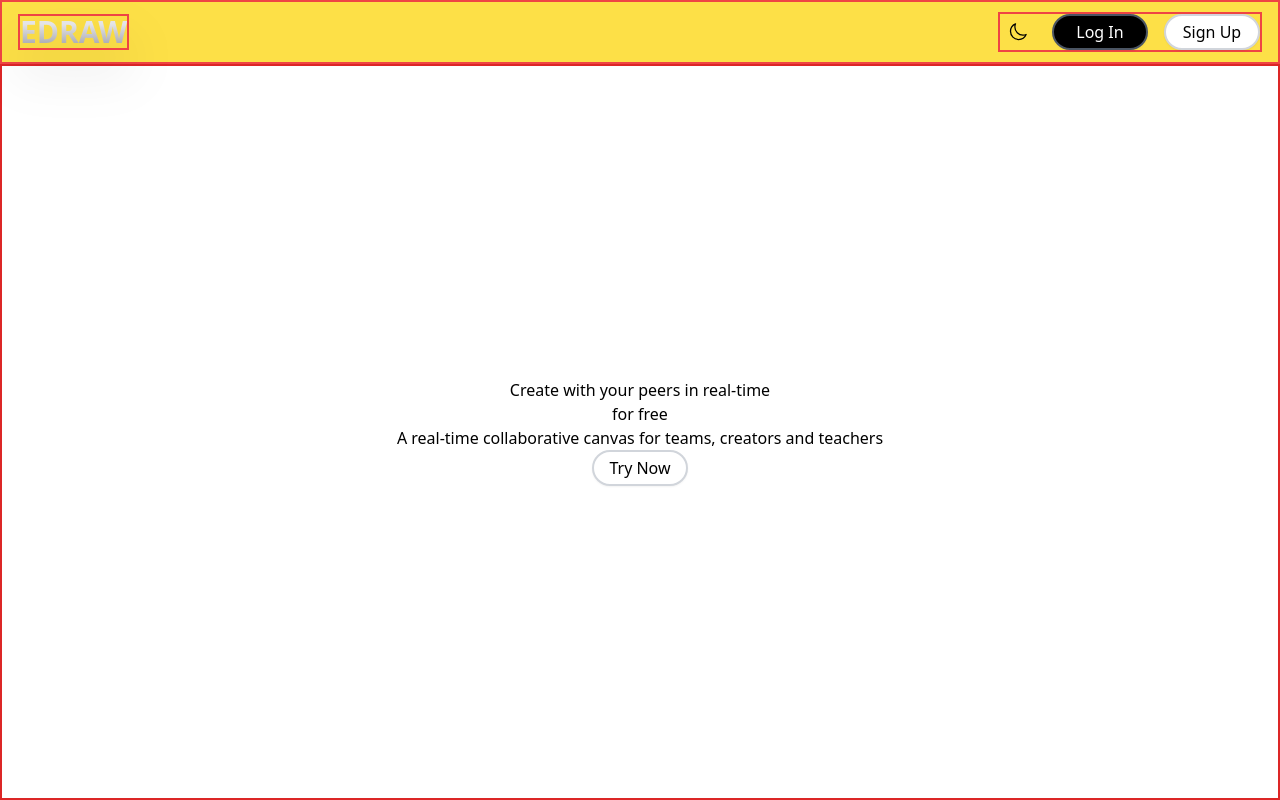
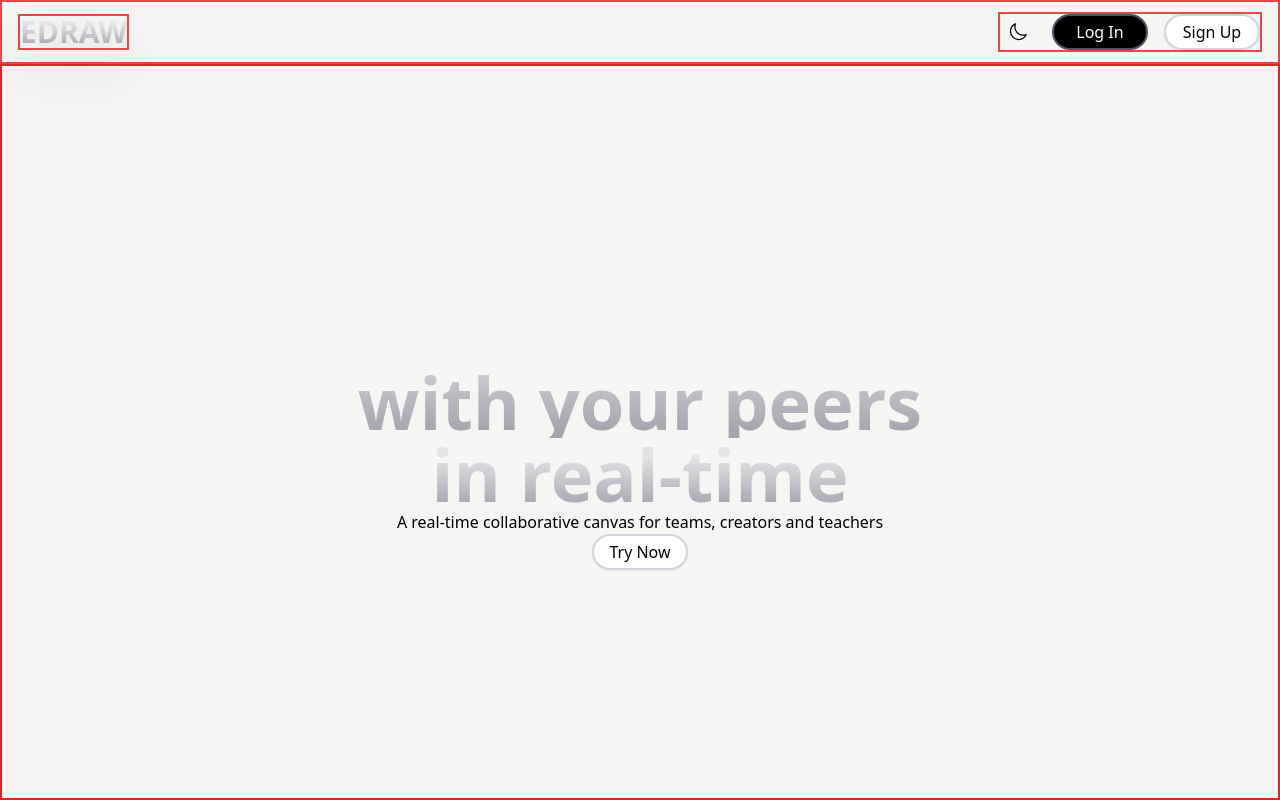
Before and after one commit to S-J-01/edraw, a Next.js app in the folder apps/web/: page / in a window 1280 px wide. Built offline with nearby package versions, Linux system fonts and the light colour scheme.

Commit message:
[feat:] styled hero section and added animation

```diff
--- a/apps/web/components/AppBar.tsx
+++ b/apps/web/components/AppBar.tsx
@@ -4,7 +4,7 @@ import ThemeToggle from "./ThemeToggle"
 
  const AppBar = () => {
     return(
-        <div className="flex flex-row justify-between items-center min-h-[8vh] px-4 bg-yellow-300 dark:bg-purple-900 border-2 border-red-500">
+        <div className="flex flex-row justify-between items-center min-h-[8vh] px-4 bg-stone-100 dark:bg-neutral-900 border-2 border-red-500">
             <h1 className="text-3xl/[2rem] font-semibold -tracking-4 bg-gradient-to-b from-zinc-200 via-zinc-200 via-[25%] to-zinc-400  inline-block text-transparent bg-clip-text drop-shadow-2xl border-2 border-red-500">
                 EDRAW
             </h1>
--- a/apps/web/components/HeroSection.tsx
+++ b/apps/web/components/HeroSection.tsx
@@ -1,11 +1,18 @@
 import TryNowButton from "./TryNowButton"
+import { RotateWordsAnimation } from "./RotateWordsAnimation"
 
 const HeroSection = ()=>{
 return (
-    <div className="flex flex-col items-center justify-center text-center min-h-[92vh] border-2 border-red-600">
-        Create with your peers in real-time <br />
-        for free <br />
+    <div className="flex flex-col items-center justify-center text-center min-h-[92vh] bg-stone-100 dark:bg-neutral-900 border-2 border-red-600">
+        <RotateWordsAnimation text="with your peers" words={["Create", "Collaborate", "Communicate"]}/>
+        <div className="text-7xl font-semibold -tracking-4 bg-gradient-to-b from-zinc-200 via-zinc-200 via-[25%] to-zinc-400 inline-block text-transparent bg-clip-text">
+        in real-time
+        </div>
+
+        <div>
         A real-time collaborative canvas for teams, creators and teachers <br />
+        </div>
+
         <TryNowButton/>
     </div>
 )
--- /dev/null
+++ b/apps/web/components/RotateWordsAnimation.tsx
@@ -0,0 +1,39 @@
+"use client"
+
+import { AnimatePresence, motion } from "motion/react"
+import { useEffect, useState } from "react"
+
+export function RotateWordsAnimation({
+  text = "Rotate",
+  words = ["Word 1", "Word 2", "Word 3"],
+}: {
+  text: string
+  words: string[]
+}) {
+  const [index, setIndex] = useState(0)
+
+useEffect(() => {
+const interval = setInterval(() => {
+setIndex((prevIndex) => (prevIndex + 1) % words.length)
+}, 5000)
+
+return () => clearInterval(interval)
+}, [])
+return (
+
+<div className="text-7xl font-semibold -tracking-4 bg-gradient-to-b from-zinc-200 via-zinc-200 via-[25%] to-zinc-400 inline-block text-transparent bg-clip-text">
+
+  <AnimatePresence mode="wait">
+    <motion.p
+      key={words[index]}
+      initial={{ opacity: 0, y: -40 }}
+      animate={{ opacity: 1, y: 0 }}
+      exit={{ opacity: 0, y: 40 }}
+      transition={{ duration: 0.5 }}
+    >
+      {words[index]}
+    </motion.p>
+  </AnimatePresence>
+  {' '}{text}
+</div>
+) }
--- a/apps/web/package.json
+++ b/apps/web/package.json
@@ -13,6 +13,7 @@
   "dependencies": {
     "@heroicons/react": "^2.2.0",
     "@repo/ui": "workspace:*",
+    "motion": "^12.9.2",
     "next": "^15.1.6",
     "next-themes": "^0.4.6",
     "react": "^19.0.0",
```
